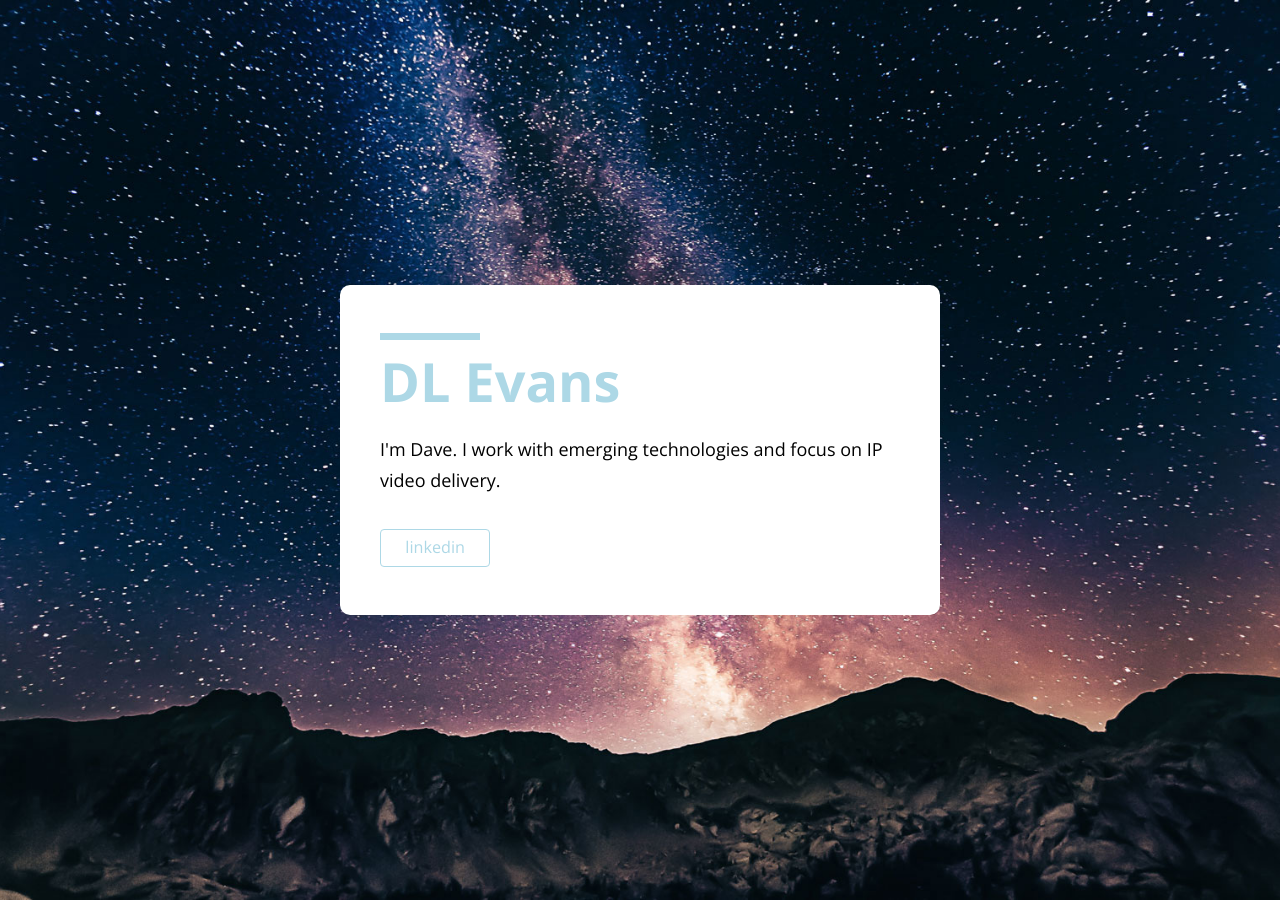
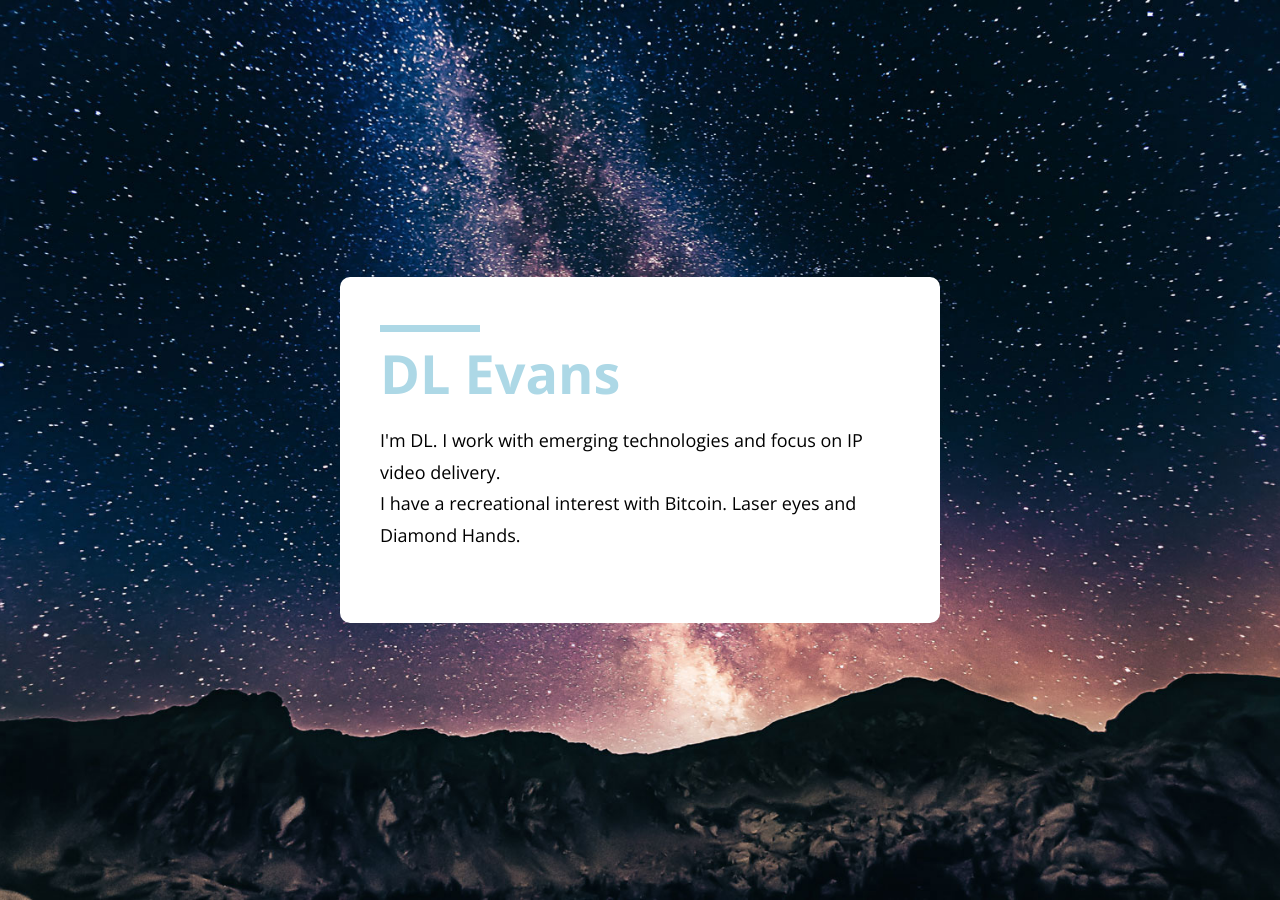
Before and after one commit to davemane/dlevans, a Jekyll site: the page built from card.html, in a window 1280 px wide. Built offline with Jekyll 4.4.1, drawn with Linux system fonts in a browser that asks for light colours.

Commit message:
Update _config.yml

```diff
--- a/_config.yml
+++ b/_config.yml
@@ -5,7 +5,7 @@ title: DL Evans
 description:  Me on a website.
 
 # A brief blurb about yourself
-content: I'm Dave. I work with emerging technologies and focus on IP video delivery.
+content: I'm DL. I work with emerging technologies and focus on IP video delivery. <br> I have a recreational interest with Bitcoin. Laser eyes and Diamond Hands.
 
 # Add your social links
 social:
@@ -15,8 +15,8 @@ social:
 #    url: https://facebook.com/barackobama
 #  - platform: twitter
 #    url: https://twitter.com/davemane
-  - platform: linkedin
-    url: https://www.linkedin.com/in/david-evans-80597a46/
+#  - platform: linkedin
+#    url: https://www.linkedin.com/in/david-evans-80597a46/
 
 # General settings
 # url: http://brianmaierjr.github.com/uni
```
